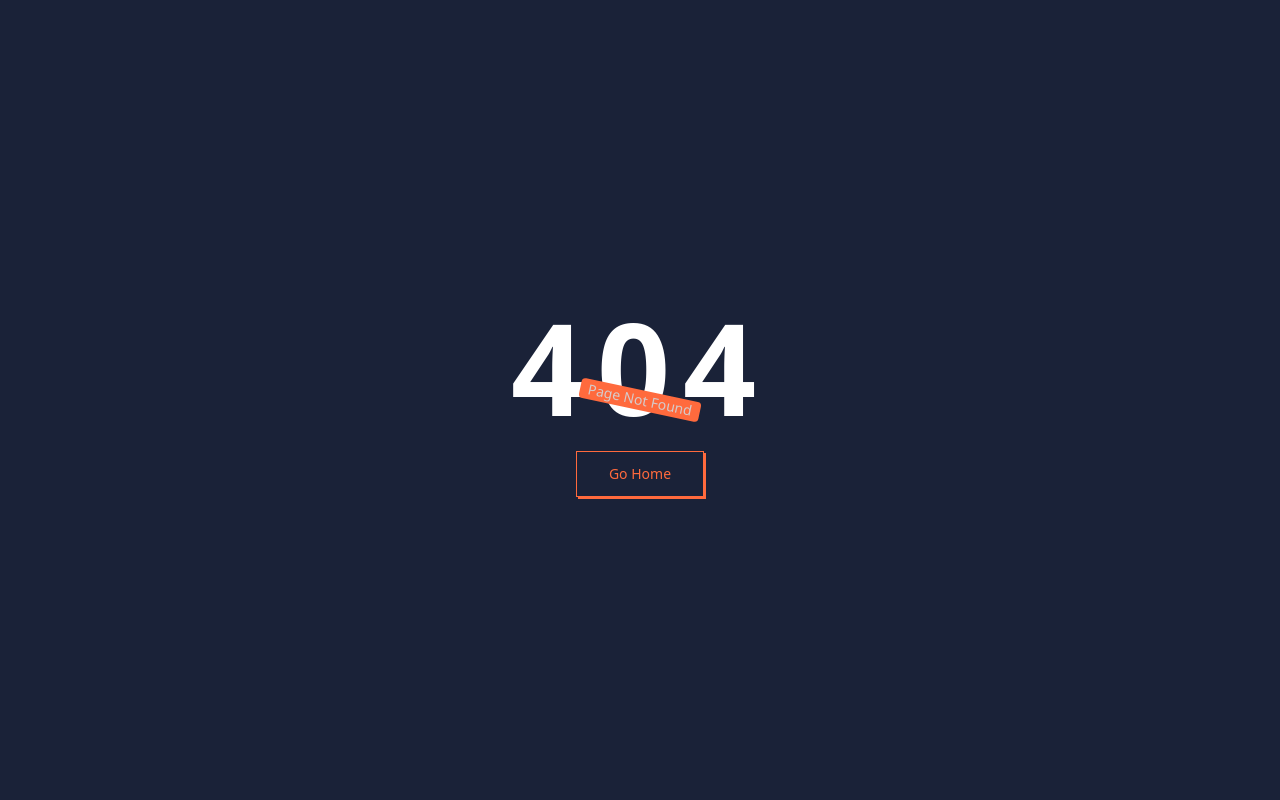
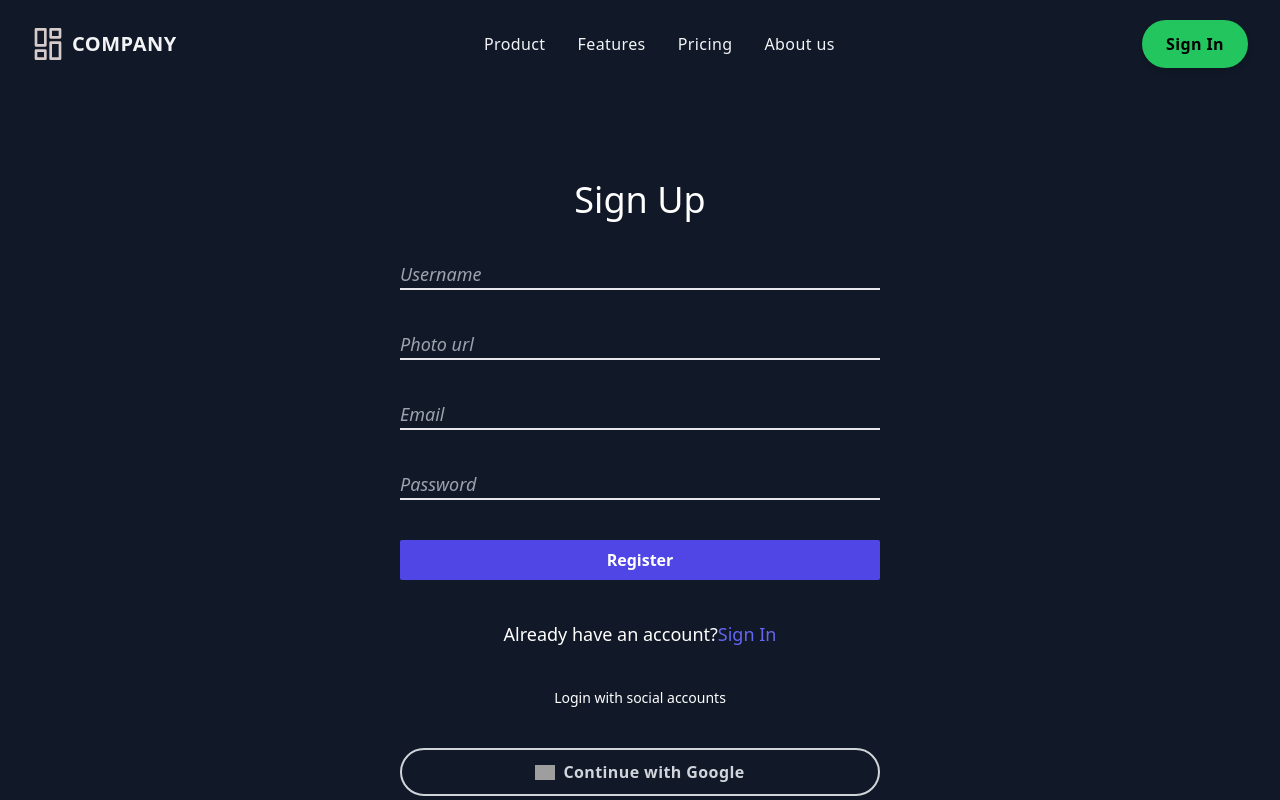
Before and after one commit to SHAON1028/TravelGuide, a React (Create React App) app: page /register in a window 1280 px wide. Before the commit this address had no page. Shown: the top 800 px of the page. Built offline with nearby package versions, Linux system fonts and the light colour scheme; grey boxes are pictures that could not be loaded.

Commit message:
login and register

```diff
--- a/src/Route/Route.jsx
+++ b/src/Route/Route.jsx
@@ -1,6 +1,7 @@
 import { createBrowserRouter } from "react-router-dom";
 import ErrorPage from "../components/Error/ErrorPage";
 import Login from "../components/Pages/SignInUp/Login";
+import Register from "../components/Pages/SignInUp/Register";
 import Main from "../layout/Main";
 
 const router = createBrowserRouter([
@@ -14,6 +15,11 @@ const router = createBrowserRouter([
                 element:<Login></Login>
 
             },
+            {
+                path:'/register',
+                element:<Register></Register>
+
+            },
         ]
     }
 ])
--- a/src/components/Pages/SignInUp/Login.jsx
+++ b/src/components/Pages/SignInUp/Login.jsx
@@ -1,55 +1,75 @@
 import React from 'react';
+import { Link } from 'react-router-dom';
 
 const Login = () => {
     return (
 <div
-  class="mx-auto flex min-h-screen w-full items-center justify-center bg-gray-900 text-white "
+  className="mx-auto flex min-h-screen w-full items-center justify-center bg-gray-900 text-white "
 >
 
-  <section class="flex w-[30rem] flex-col space-y-10">
-    <div class="text-center text-4xl font-medium">Log In</div>
+  <form className="flex w-[30rem] flex-col space-y-10">
+    <div className="text-center text-4xl font-medium">Sign In</div>
 
     <div
-      class="w-full transform border-b-2 bg-transparent text-lg duration-300 focus-within:border-indigo-500"
+      className="w-full transform border-b-2 bg-transparent text-lg duration-300 focus-within:border-indigo-500"
     >
       <input
-        type="text"
+        type="email"
+        name='email'
         placeholder="Email or Username"
-        class="w-full border-none bg-transparent outline-none placeholder:italic focus:outline-none"
+        className="w-full border-none bg-transparent outline-none placeholder:italic focus:outline-none"
+        required
       />
     </div>
 
     <div
-      class="w-full transform border-b-2 bg-transparent text-lg duration-300 focus-within:border-indigo-500"
+      className="w-full transform border-b-2 bg-transparent text-lg duration-300 focus-within:border-indigo-500"
     >
       <input
         type="password"
+        name='password'
         placeholder="Password"
-        class="w-full border-none bg-transparent outline-none placeholder:italic focus:outline-none"
+        className="w-full border-none bg-transparent outline-none placeholder:italic focus:outline-none"
+        required
       />
     </div>
 
     <button
-      class="transform rounded-sm bg-indigo-600 py-2 font-bold duration-300 hover:bg-indigo-400"
+      className="transform rounded-sm bg-indigo-600 py-2 font-bold duration-300 hover:bg-indigo-400"
     >
       LOG IN
     </button>
 
     <a
       href="#"
-      class="transform text-center font-semibold text-gray-500 duration-300 hover:text-gray-300"
+      className="transform text-center font-semibold text-gray-500 duration-300 hover:text-gray-300"
       >FORGOT PASSWORD?</a
     >
 
-    <p class="text-center text-lg">
+    <p className="text-center text-lg">
       No account?
-      <a
-        href="#"
-        class="font-medium text-indigo-500 underline-offset-4 hover:underline"
-        >Create One</a
-      >
-    </p>
-  </section>
+      <Link
+        to="/register"
+        className="font-medium text-indigo-500 underline-offset-4 hover:underline"
+        >Create One</Link>
+      </p>
+
+      {/*  */}
+      <div className="flex items-center  ">
+		<div className="flex-1 h-px sm:w-16 dark:bg-gray-700"></div>
+		<p className="px-3 text-sm dark:text-gray-400">Login with social accounts</p>
+		<div className="flex-1 h-px sm:w-16 dark:bg-gray-700"></div>
+	</div>
+      <button className=" group h-12 px-6 border-2 border-gray-300 rounded-full transition duration-300
+ hover:border-blue-400 focus:bg-blue-50 active:bg-blue-100  ">
+                            <div className=" flex items-center space-x-2 justify-center ">
+                                <img src="https://tailus.io/sources/blocks/social/preview/images/google.svg" className=" left-0 w-5" alt="google logo "/>
+                                <span className=" block w-max font-semibold tracking-wide text-gray-300 text-sm transition duration-300 group-hover:text-blue-600 sm:text-base "> Continue with Google</span>
+                            </div>
+                        </button>
+      {/*  */}
+
+  </form>
 </div>
     );
 };
--- a/src/components/Pages/SignInUp/Register.jsx
+++ b/src/components/Pages/SignInUp/Register.jsx
@@ -1,10 +1,95 @@
 import React from 'react';
+import { Link } from 'react-router-dom';
 
 const Register = () => {
     return (
-        <div>
+        <div
+        className="mx-auto flex min-h-screen w-full items-center justify-center bg-gray-900 text-white "
+      >
 
-        </div>
+        <form className="flex w-[30rem] flex-col space-y-10">
+          <div className="text-center text-4xl font-medium">Sign Up</div>
+          <div
+            className="w-full transform border-b-2 bg-transparent text-lg duration-300 focus-within:border-indigo-500"
+          >
+            <input
+              type="text"
+              placeholder="Username"
+              className="w-full border-none bg-transparent outline-none placeholder:italic focus:outline-none"
+              name='name'
+              required
+            />
+          </div>
+          <div
+            className="w-full transform border-b-2 bg-transparent text-lg duration-300 focus-within:border-indigo-500"
+          >
+            <input
+              type="text"
+              placeholder="Photo url"
+              className="w-full border-none bg-transparent outline-none placeholder:italic focus:outline-none"
+              name='photo'
+              required
+            />
+          </div>
+
+          <div
+            className="w-full transform border-b-2 bg-transparent text-lg duration-300 focus-within:border-indigo-500"
+          >
+            <input
+              type="email"
+              placeholder="Email"
+              className="w-full border-none bg-transparent outline-none placeholder:italic focus:outline-none"
+              name='email'
+              required
+            />
+          </div>
+
+          <div
+            className="w-full transform border-b-2 bg-transparent text-lg duration-300 focus-within:border-indigo-500"
+          >
+            <input
+              type="password"
+              placeholder="Password"
+              className="w-full border-none bg-transparent outline-none placeholder:italic focus:outline-none"
+              required
+              name='password'
+            />
+          </div>
+
+          <button
+            className="transform rounded-sm bg-indigo-600 py-2 font-bold duration-300 hover:bg-indigo-400"
+          >
+            Register
+          </button>
+
+
+
+          <p className="text-center text-lg">
+            Already have an account?
+            <Link
+              to="/login"
+              className="font-medium text-indigo-500 underline-offset-4 hover:underline"
+              >Sign In
+              </Link>
+            </p>
+
+            {/*  */}
+            <div className="flex items-center  ">
+              <div className="flex-1 h-px sm:w-16 dark:bg-gray-700"></div>
+              <p className="px-3 text-sm dark:text-gray-400">Login with social accounts</p>
+              <div className="flex-1 h-px sm:w-16 dark:bg-gray-700"></div>
+          </div>
+            <button className=" group h-12 px-6 border-2 border-gray-300 rounded-full transition duration-300
+       hover:border-blue-400 focus:bg-blue-50 active:bg-blue-100  ">
+                                  <div className=" flex items-center space-x-2 justify-center ">
+                                      <img src="https://tailus.io/sources/blocks/social/preview/images/google.svg" className=" left-0 w-5" alt="google logo "/>
+                                      <span className=" block w-max font-semibold tracking-wide text-gray-300 text-sm transition duration-300 group-hover:text-blue-600 sm:text-base "> Continue with Google</span>
+                                  </div>
+                              </button>
+            {/*  */}
+
+        </form>
+      </div>
     );
 };
 
--- a/src/components/Pages/shared/Navbar/Navbar.jsx
+++ b/src/components/Pages/shared/Navbar/Navbar.jsx
@@ -83,7 +83,7 @@ const Navbar = () => {
                 aria-label="Sign up"
                 title="Sign up"
               >
-                Sign up
+                Sign In
               </Link>
             </li>
           </ul>
@@ -205,7 +205,7 @@ const Navbar = () => {
                 aria-label="Sign up"
                 title="Sign up"
               >
-                Sign up
+                Sign In
               </Link>
                       </li>
                     </ul>
```
